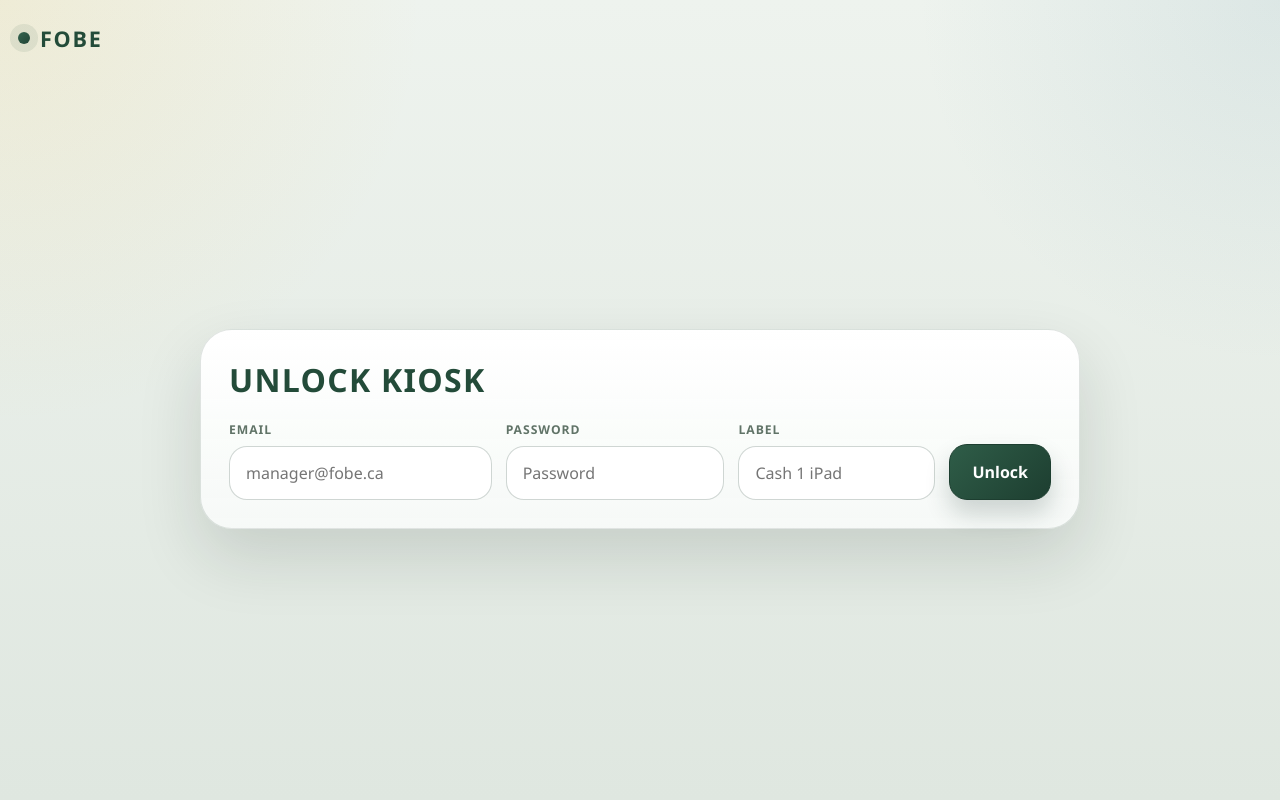
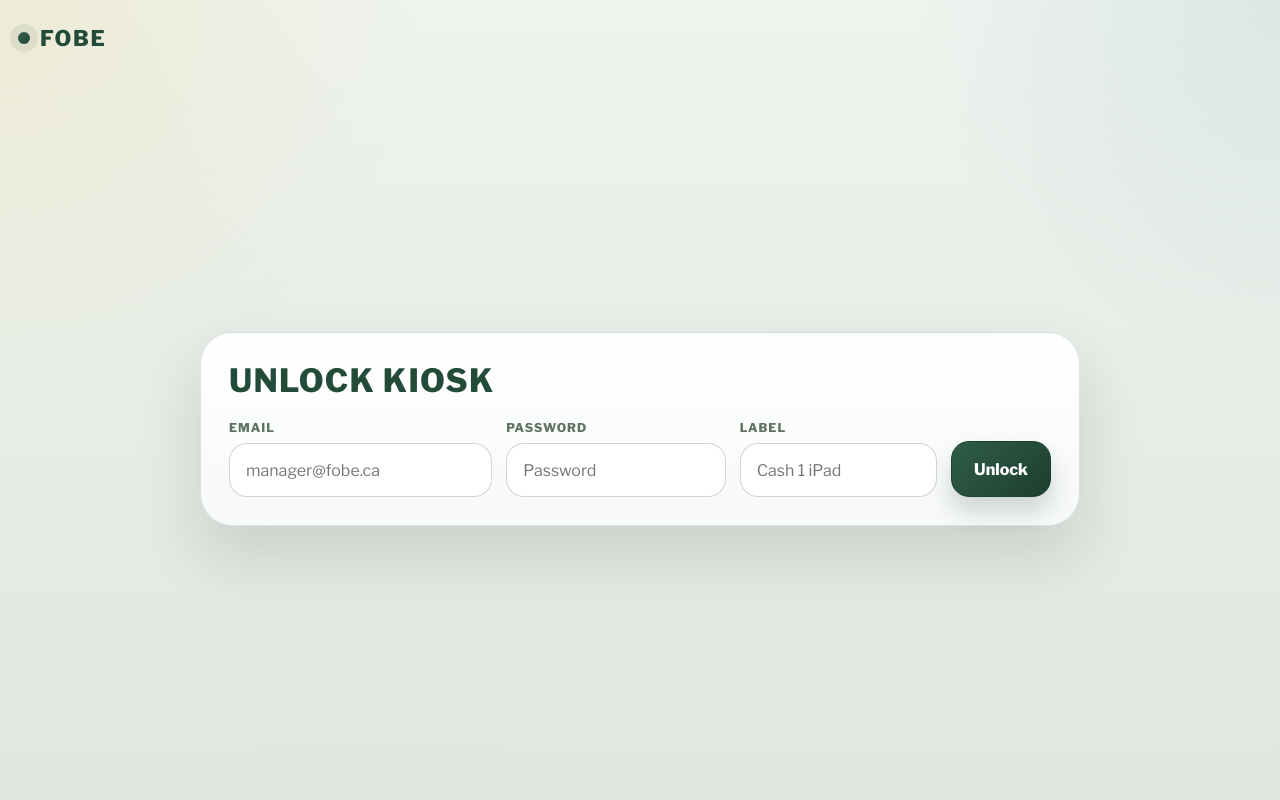
Before and after one commit to Pug2025/FOBE-Scheduling-App, a FastAPI app: page /kiosk in a window 1280 px wide. Run offline with FastAPI, Linux system fonts and the light colour scheme; some libraries are stand-ins or nearby versions.

Commit message:
Load brand-faithful web fonts on every page
Switch the heading stack to Big Shoulders Display and the body stack to
Libre Franklin via Google Fonts. Loaded in all four templates with
preconnect + display=swap so the first paint never blocks. Native font
fallbacks remain in the stack.

Headings on the admin page now render uppercase with brand letter-spacing
to match the brand's headline-typeface rule. Inline Avenir Next
declarations on kiosk/time-clock/view-only are removed in favor of the
shared --font-body / --font-heading tokens, so all four surfaces draw
type from the same source.

Co-Authored-By: Claude Opus 4.7 <noreply@anthropic.com>

```diff
--- a/static/css/components.css
+++ b/static/css/components.css
@@ -25,7 +25,8 @@ h5,
 h6 {
   margin: 0;
   font-family: var(--font-heading);
-  letter-spacing: 0.02em;
+  text-transform: uppercase;
+  letter-spacing: 0.04em;
   color: var(--brand-jack-pine);
 }
 
--- a/static/css/tokens.css
+++ b/static/css/tokens.css
@@ -31,8 +31,8 @@
   --info: var(--brand-blue-sky);
 
   /* Typography */
-  --font-heading: "Barlow Condensed", "Arial Narrow", Impact, sans-serif;
-  --font-body: "Manrope", "Avenir Next", "Segoe UI", "Helvetica Neue", Arial, sans-serif;
+  --font-heading: "Big Shoulders Display", "Barlow Condensed", "Arial Narrow", Impact, sans-serif;
+  --font-body: "Libre Franklin", "Manrope", "Avenir Next", "Segoe UI", "Helvetica Neue", Arial, sans-serif;
   --font-mono: "IBM Plex Mono", "SFMono-Regular", Menlo, Consolas, monospace;
   --text-xs: 0.75rem;
   --text-sm: 0.875rem;
--- a/templates/pages/index.html
+++ b/templates/pages/index.html
@@ -5,6 +5,9 @@
 <meta name='viewport' content='width=device-width, initial-scale=1'>
 <title>FOBE Scheduler</title>
 <link rel='icon' type='image/svg+xml' href='/static/brand/favicon.svg'>
+<link rel='preconnect' href='https://fonts.googleapis.com'>
+<link rel='preconnect' href='https://fonts.gstatic.com' crossorigin>
+<link rel='stylesheet' href='https://fonts.googleapis.com/css2?family=Big+Shoulders+Display:wght@600;700;800;900&family=Libre+Franklin:wght@400;500;600;700;800&display=swap'>
 <link rel='stylesheet' href='/static/css/tokens.css'>
 <link rel='stylesheet' href='/static/css/components.css'>
 <link rel='stylesheet' href='/static/css/layout.css'>
--- a/templates/pages/kiosk.html
+++ b/templates/pages/kiosk.html
@@ -7,6 +7,9 @@
   <meta name="apple-mobile-web-app-status-bar-style" content="default">
   <title>FOBE Time Clock Kiosk</title>
   <link rel="icon" type="image/svg+xml" href="/static/brand/favicon.svg">
+  <link rel="preconnect" href="https://fonts.googleapis.com">
+  <link rel="preconnect" href="https://fonts.gstatic.com" crossorigin>
+  <link rel="stylesheet" href="https://fonts.googleapis.com/css2?family=Big+Shoulders+Display:wght@600;700;800;900&family=Libre+Franklin:wght@400;500;600;700;800&display=swap">
   <link rel="stylesheet" href="/static/css/tokens.css">
   <style>
     :root {
@@ -37,13 +40,17 @@
       -webkit-tap-highlight-color: transparent;
     }
 
+    h1, h2, h3, h4 {
+      font-family: var(--font-heading);
+    }
+
     html,
     body {
       margin: 0;
       width: 100%;
       height: 100%;
       overflow: hidden;
-      font-family: "Avenir Next", "Segoe UI", sans-serif;
+      font-family: var(--font-body);
       color: var(--ink);
       background:
         radial-gradient(circle at 0% 0%, rgba(242, 191, 70, 0.14), transparent 28%),
--- a/templates/pages/time_clock.html
+++ b/templates/pages/time_clock.html
@@ -5,6 +5,9 @@
   <meta name="viewport" content="width=device-width, initial-scale=1">
   <title>FOBE Time Clock</title>
   <link rel="icon" type="image/svg+xml" href="/static/brand/favicon.svg">
+  <link rel="preconnect" href="https://fonts.googleapis.com">
+  <link rel="preconnect" href="https://fonts.gstatic.com" crossorigin>
+  <link rel="stylesheet" href="https://fonts.googleapis.com/css2?family=Big+Shoulders+Display:wght@600;700;800;900&family=Libre+Franklin:wght@400;500;600;700;800&display=swap">
   <link rel="stylesheet" href="/static/css/tokens.css">
   <style>
     :root {
@@ -19,10 +22,11 @@
       --success: #26553e;
     }
     * { box-sizing: border-box; }
+    h1, h2, h3, h4 { font-family: var(--font-heading); }
     body {
       margin: 0;
       min-height: 100vh;
-      font-family: "Avenir Next", "Segoe UI", sans-serif;
+      font-family: var(--font-body);
       color: #203028;
       background:
         radial-gradient(circle at 8% -5%, rgba(245,179,53,.18), transparent 28%),
```
Also changed, not shown: templates/pages/view_only.html (+7 -1 lines).
